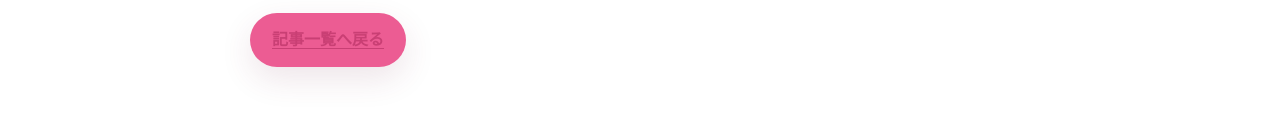
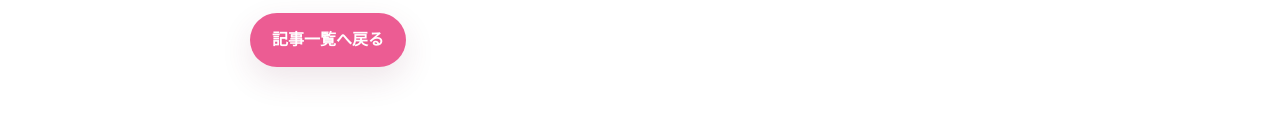
Before and after one commit to taikidev0922/slim-lab-women, a website: page blog/diet-breakfast-women/index.html in a window 1280 px wide. Shown: the part 2461-2578 px from the top of the page. Drawn offline with Linux system fonts and the light colour scheme.

Commit message:
Improve article button contrast

```diff
--- a/style.css
+++ b/style.css
@@ -176,6 +176,10 @@ h1 { max-width: 760px; font-size: clamp(32px, 9vw, 64px); }
 .article-body p, .article-body li { font-size: 16px; }
 .article-body ul, .article-body ol { padding-left: 1.35em; }
 .article-body a { color: var(--pink-dark); text-decoration: underline; text-underline-offset: 3px; }
+.article-body a.button {
+  color: #fff;
+  text-decoration: none;
+}
 .article-img { width: 100%; margin: 22px 0; border-radius: var(--radius); border: 1px solid var(--line); }
 .note-box, .faq-box {
   margin: 24px 0;
```
